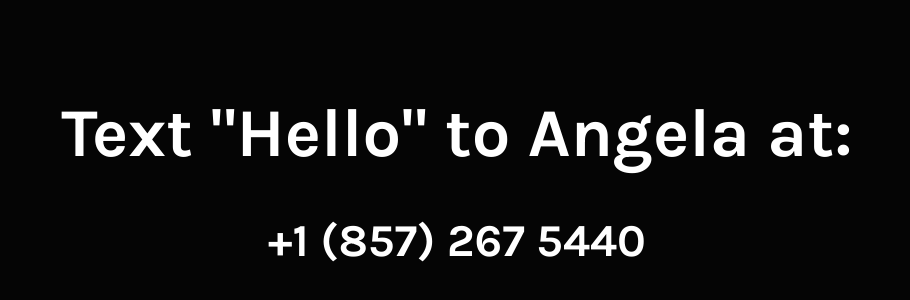
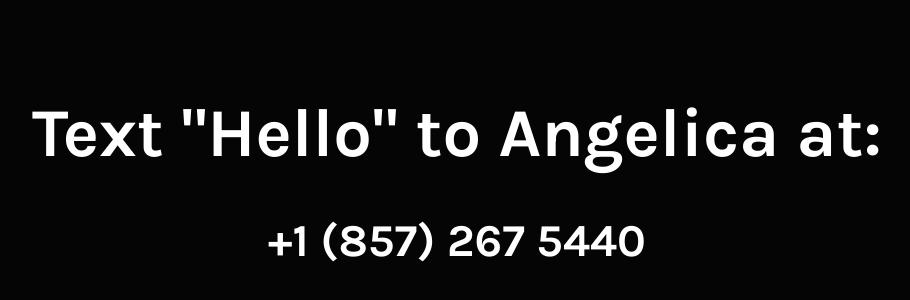
Before and after one commit to alexlo94/WITC, a plain HTML site: page docs/rigor.html in a window 1280 px wide. Shown: the part 220-520 px from the top of the page, without its empty margins (183-1093 px from the left). Drawn offline with Linux system fonts and the light colour scheme.

Commit message:
Change name to Angelica instead of Angela

```diff
--- a/docs/rigor.html
+++ b/docs/rigor.html
@@ -10,7 +10,7 @@
 <body>
     <main class="flex-container">
         <div class="container-lg stack">
-            <h1 class="centered">Text "Hello" to Angela at:</h1>
+            <h1 class="centered">Text "Hello" to Angelica at:</h1>
             <h2 class="centered">+1 (857) 267 5440</h2>
         </div>
     </main>
```
